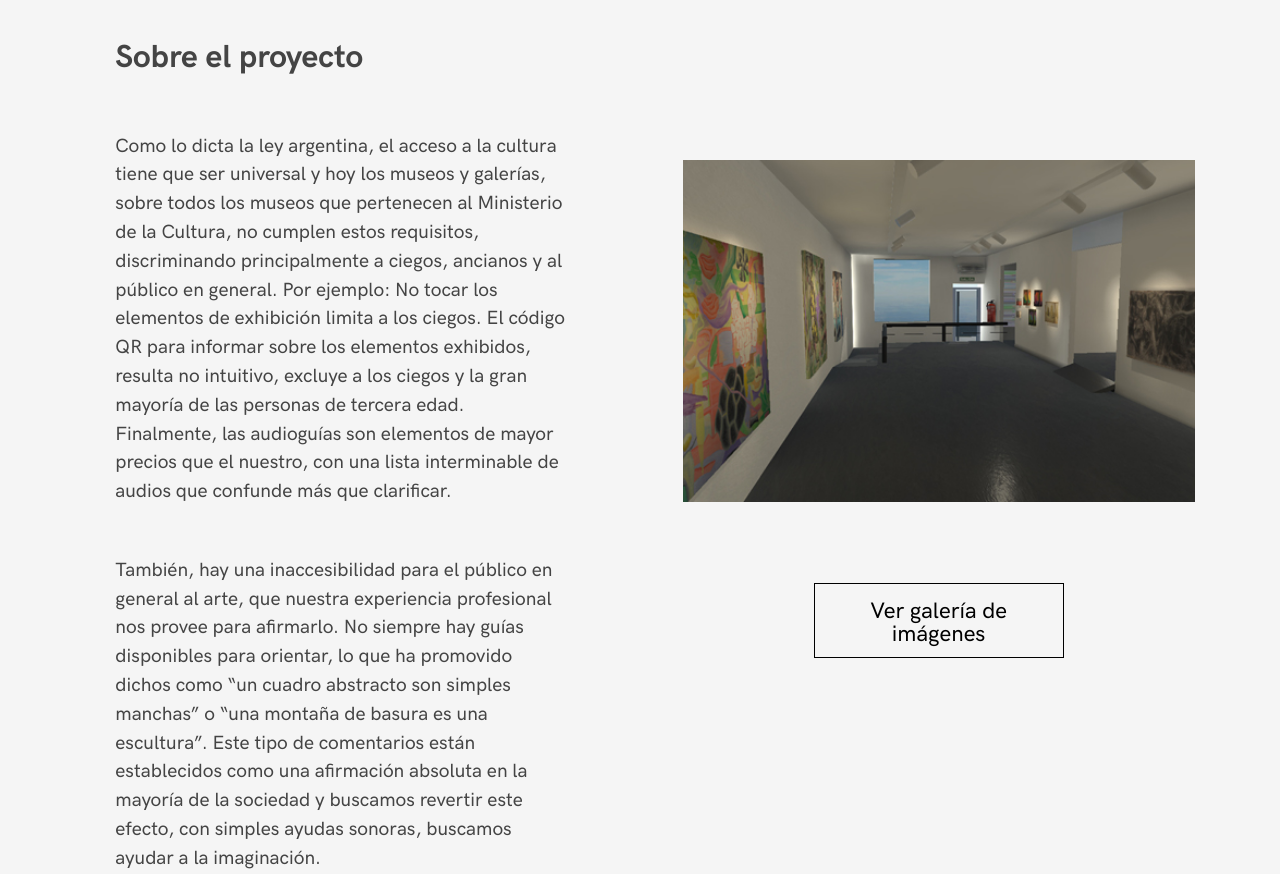
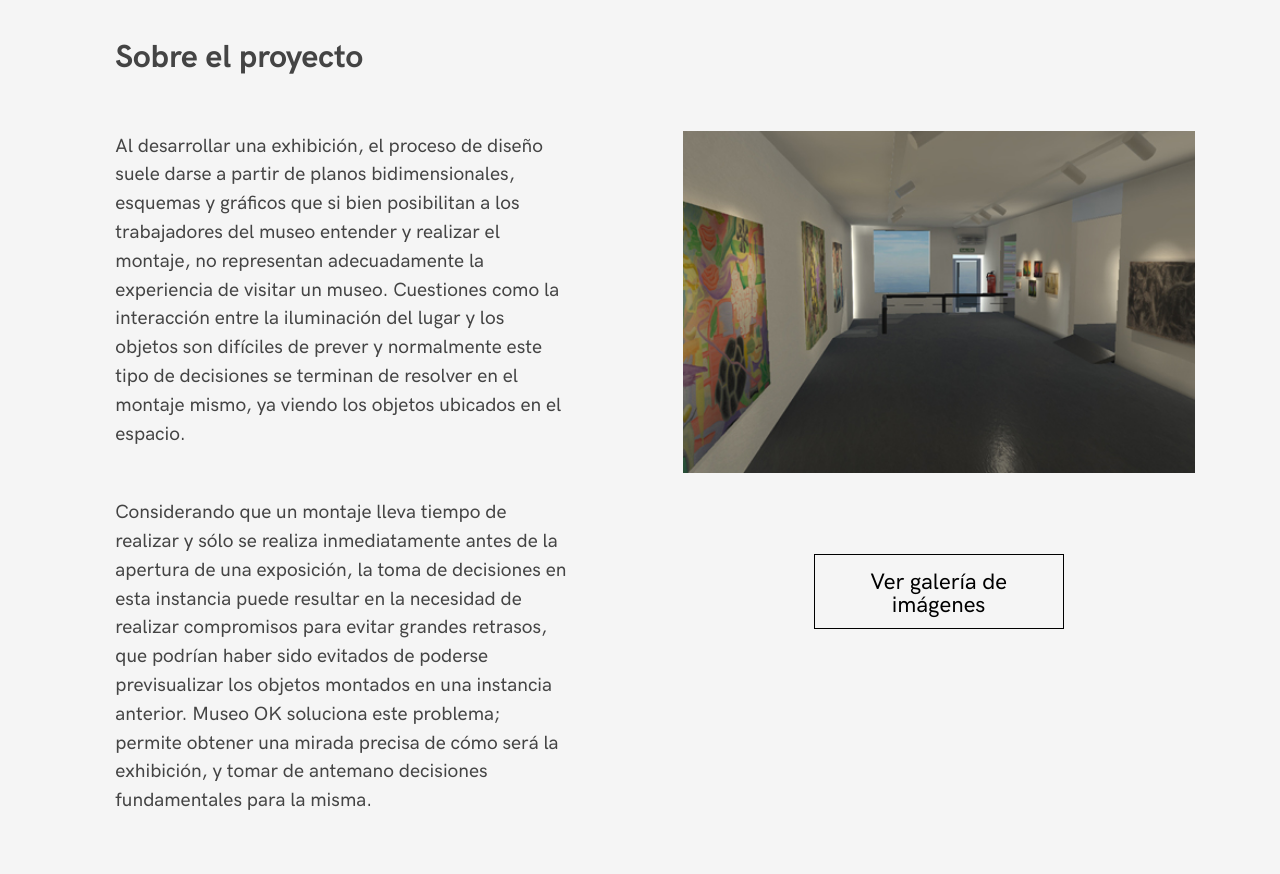
Before and after one commit to ExperienciaOK/experienciaok.github.io, a plain HTML site: page museos.html in a window 1280 px wide. Shown: the part 2600-3474 px from the top of the page. Drawn offline with Linux system fonts and the light colour scheme.

Commit message:
Update museos.html

```diff
--- a/museos.html
+++ b/museos.html
@@ -79,8 +79,8 @@
 		<section class="contenido">
 			<div class="areaTexto">
 				<h3>Sobre el proyecto</h3>
-				<p>Como lo dicta la ley argentina, el acceso a la cultura tiene que ser universal y hoy los museos y galerías, sobre todos los museos que pertenecen al Ministerio de la Cultura, no cumplen estos requisitos, discriminando principalmente a ciegos, ancianos y al público en general. Por ejemplo: No tocar los elementos de exhibición limita a los ciegos. El código QR para informar sobre los elementos exhibidos, resulta no intuitivo, excluye a los ciegos y la gran mayoría de las personas de tercera edad. Finalmente, las audioguías son elementos de mayor precios que el nuestro, con una lista interminable de audios que confunde más que clarificar.</p>
-				<p>También, hay una inaccesibilidad para el público en general al arte, que nuestra experiencia profesional nos provee para afirmarlo. No siempre hay guías disponibles para orientar, lo que ha promovido dichos como “un cuadro abstracto son simples manchas” o “una montaña de basura es una escultura”. Este tipo de comentarios están establecidos como una afirmación absoluta en la mayoría de la sociedad y buscamos revertir este efecto, con simples ayudas sonoras, buscamos ayudar a la imaginación.</p>
+				<p>Al desarrollar una exhibición, el proceso de diseño suele darse a partir de planos bidimensionales, esquemas y gráficos que si bien posibilitan a los trabajadores del museo entender y realizar el montaje, no representan adecuadamente la experiencia de visitar un museo. Cuestiones como la interacción entre la iluminación del lugar y los objetos son difíciles de prever y normalmente este tipo de decisiones se terminan de resolver en el montaje mismo, ya viendo los objetos ubicados en el espacio.</p>
+				<p>Considerando que un montaje lleva tiempo de realizar y sólo se realiza inmediatamente antes de la apertura de una exposición, la toma de decisiones en esta instancia puede resultar en la necesidad de realizar compromisos para evitar grandes retrasos, que podrían haber sido evitados de poderse previsualizar los objetos montados en una instancia anterior. Museo OK soluciona este problema; permite obtener una mirada precisa de cómo será la exhibición, y tomar de antemano decisiones fundamentales para la misma.</p>
 			</div>
 			<div class="wrapImagenes"> <!-- Ventana de recorte -->
 					<div class="contImg">
```
